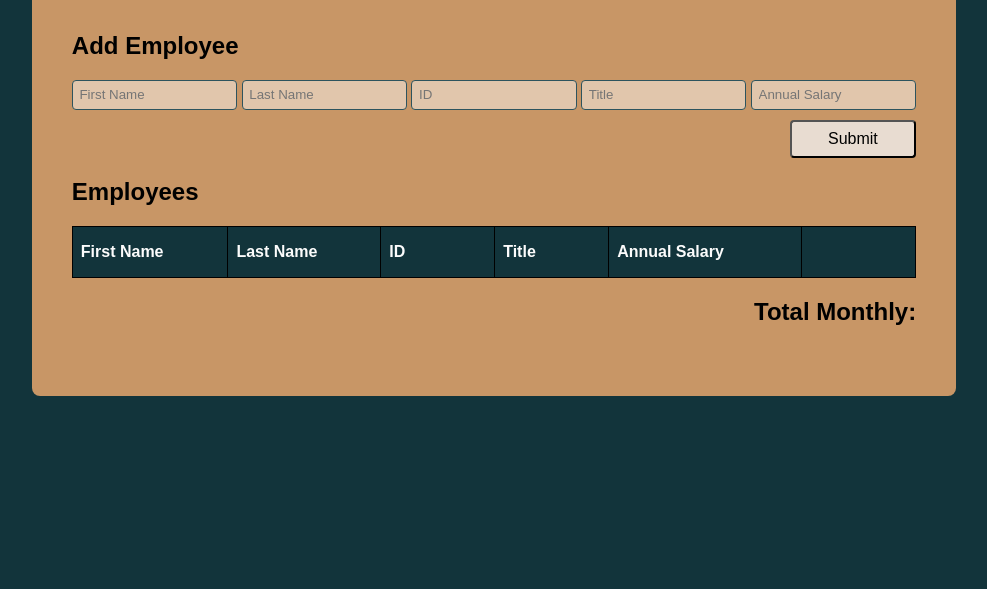
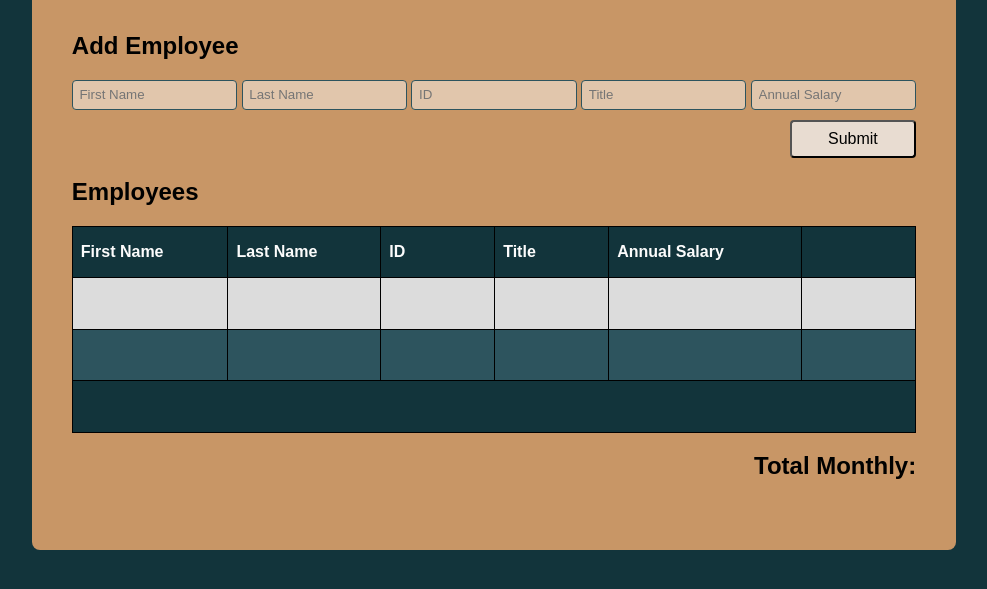
Before and after one commit to NoneTheWeisser/weekend-js-salary-calculator, a plain HTML site: page index.html in a window 1280 px wide. Shown: the part 101-690 px from the top of the page, without its empty margins (146-1133 px from the left). Drawn offline with Linux system fonts and the light colour scheme.

Commit message:
added a table footer

```diff
--- a/index.html
+++ b/index.html
@@ -38,7 +38,30 @@
               <th></th>
             </tr>
           </thead>
-          <tbody id="table-body"></tbody>
+          <tbody id="table-body">
+            <tr>
+                <th></th>
+                <th></th>
+                <th></th>
+                <th></th>
+                <th></th>
+                <th></th>
+            </tr>
+            <tr>
+                <th></th>
+                <th></th>
+                <th></th>
+                <th></th>
+                <th></th>
+                <th></th>
+            </tr>
+          </tbody>
+          <tfoot>
+            <tr>
+                <th scope "row" colspan="6"></th>
+            </tr>
+          </tfoot>
+
         </table>
       </section class="total-monthly">
       <h2 id="monthly-total">Total Monthly:</h2>
--- a/styles.css
+++ b/styles.css
@@ -35,6 +35,7 @@ main {
   color: #dfc7ad;
   margin: auto;
   padding: 20px;
+
 }
 
 /* Main form dataTables */
@@ -100,6 +101,10 @@ table td:nth-child(5) {
   text-align: right;
 }
 
+tfoot {
+  background-color:#12343b
+}
+
 /* Form Elements */
 input {
   padding: 0.5em;
```
